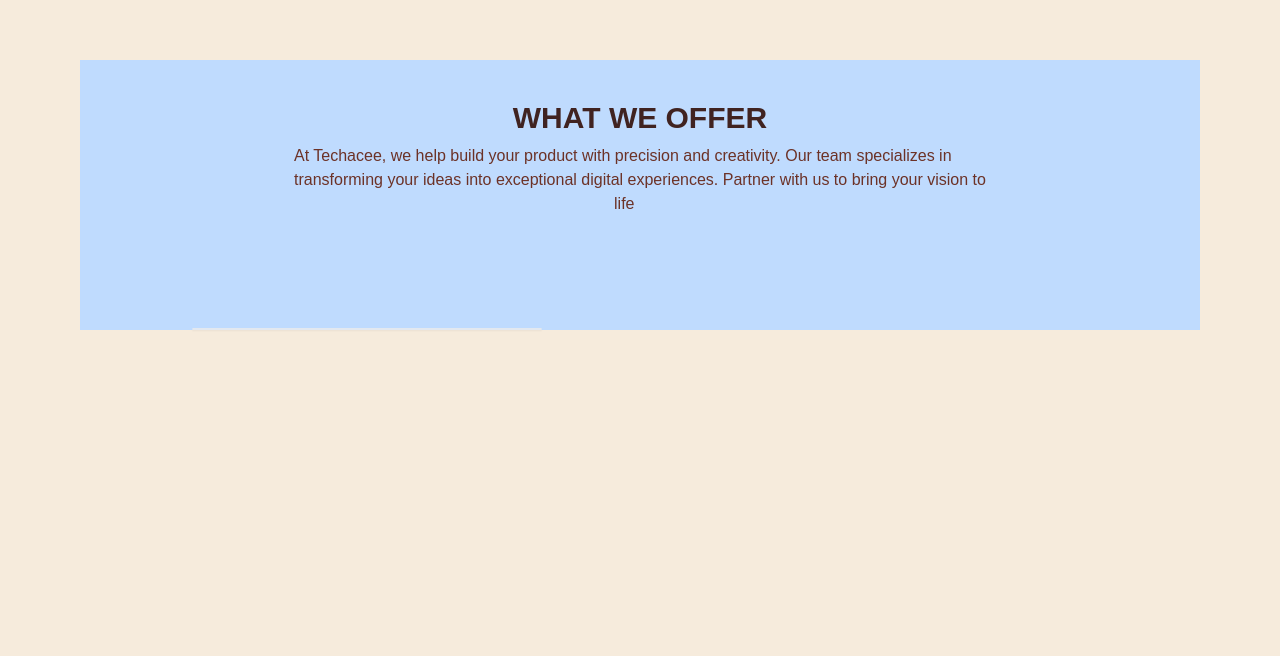
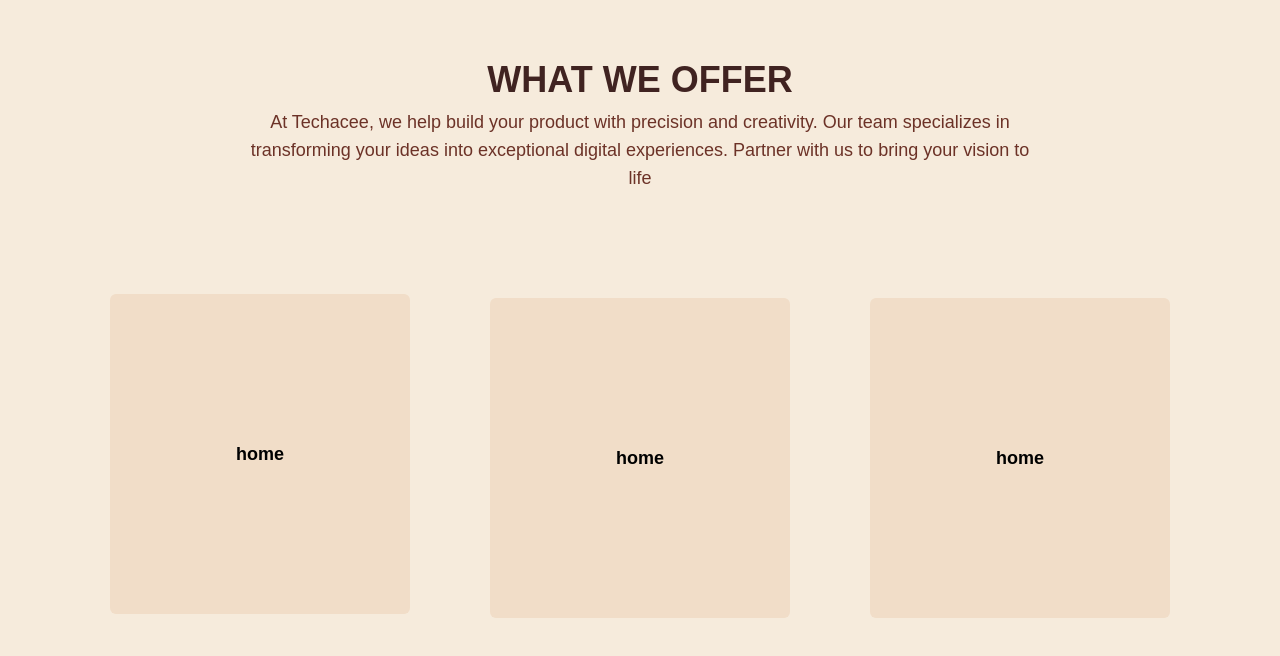
Before and after one commit to Agent-006/digitalbroo, a Next.js app: page / in a window 1280 px wide. Shown: the part 868-1524 px from the top of the page. Before the commit the page ends 1278 px from the top, so only its background shows below. Built offline with nearby package versions, Linux system fonts and the light colour scheme; a web font is replaced by a local one.

Commit message:
feat: card, refactor: offer

```diff
--- a/src/app/components/Offer.tsx
+++ b/src/app/components/Offer.tsx
@@ -1,21 +1,47 @@
-import { Card } from '@/components/ui/card'
-import React from 'react'
+import { CardBody, CardContainer, CardItem } from '@/components/ui/3d-card';
+import React from 'react';
 
 
 const Offer = () => {
   return (
-    <div className='flex flex-col items-center lg:justify-between justify-center lg:px-28 md:px-14 px-4 mt-16 gap-8 mx-5 lg:mx-20 bg-blue-200'>
-      <div className="flex flex-col items-center p-10 lg:w-full w-90%">
-      <h1 className="lg:text-3xl md:text-2xl text-2xl font-bold text-[#402321] text-center">
+    <div className='flex flex-col items-center mt-16 gap-8 mx-auto min-h-screen w-full'>
+      <div className="flex flex-col items-center  lg:w-[57rem] w-full">
+        <h1 className="lg:text-4xl md:text-3xl text-2xl font-bold text-[#402321] text-center">
           WHAT WE OFFER
         </h1>
-        <p className='mt-2 text-[#6C3227]'>At Techacee, we help build your product with precision and creativity. Our team specializes  in <br className='hidden md:block'/> transforming your ideas into exceptional digital experiences. Partner with us to bring your vision to <br className='hidden md:block'/> <span className='md:ml-[20rem]'>life</span></p>
+        <p className='mt-2 text-[#6C3227] text-center text-lg'>
+          At Techacee, we help build your product with precision and creativity. Our team specializes in
+          <br className='hidden md:block' />
+          transforming your ideas into exceptional digital experiences. Partner with us to bring your vision to
+          <br className='hidden md:block' />
+          <span>life</span>
+        </p>
       </div>
-      <div className="flex md:mt-10 mt-5 w-full flex-col">
-      <Card className="w-[350px]"></Card>
+      <div className="flex mt-1 w-full md:w-[50rem] lg:w-[70rem] flex-col md:flex-row md:gap-20 items-center md:justify-center">
+        <CardContainer className="lg:w-[300px] lg:h-[300px] w-full h-full">
+          <CardBody className="bg-medium flex items-center justify-center -mt-2">
+            <CardItem className="text-center text-lg font-bold">
+              home
+            </CardItem>
+          </CardBody>
+        </CardContainer>
+        <CardContainer className="lg:w-[300px] lg:h-[250px] w-full h-full md:mt-0 -mt-[9rem]">
+          <CardBody className="bg-medium flex items-center justify-center">
+            <CardItem className="text-center text-lg font-bold">
+              home
+            </CardItem>
+          </CardBody>
+        </CardContainer>
+        <CardContainer className="lg:w-[300px] lg:h-[300px] w-full h-full  md:mt-0 -mt-[9rem]">
+          <CardBody className="bg-medium flex items-center justify-center">
+            <CardItem className="text-center text-lg font-bold">
+              home
+            </CardItem>
+          </CardBody>
+        </CardContainer>
       </div>
     </div>
-  )
-}
+  );
+};
 
-export default Offer
+export default Offer;
--- /dev/null
+++ b/src/components/ui/3d-card.tsx
@@ -0,0 +1,154 @@
+"use client";
+
+import { cn } from "@/lib/utils";
+import React, {
+  createContext,
+  useState,
+  useContext,
+  useRef,
+  useEffect,
+} from "react";
+
+const MouseEnterContext = createContext<
+  [boolean, React.Dispatch<React.SetStateAction<boolean>>] | undefined
+>(undefined);
+
+export const CardContainer = ({
+  children,
+  className,
+  containerClassName,
+}: {
+  children?: React.ReactNode;
+  className?: string;
+  containerClassName?: string;
+}) => {
+  const containerRef = useRef<HTMLDivElement>(null);
+  const [isMouseEntered, setIsMouseEntered] = useState(false);
+
+  const handleMouseMove = (e: React.MouseEvent<HTMLDivElement>) => {
+    if (!containerRef.current) return;
+    const { left, top, width, height } =
+      containerRef.current.getBoundingClientRect();
+    const x = (e.clientX - left - width / 2) / 25;
+    const y = (e.clientY - top - height / 2) / 25;
+    containerRef.current.style.transform = `rotateY(${x}deg) rotateX(${y}deg)`;
+  };
+
+  const handleMouseEnter = (e: React.MouseEvent<HTMLDivElement>) => {
+    setIsMouseEntered(true);
+    if (!containerRef.current) return;
+  };
+
+  const handleMouseLeave = (e: React.MouseEvent<HTMLDivElement>) => {
+    if (!containerRef.current) return;
+    setIsMouseEntered(false);
+    containerRef.current.style.transform = `rotateY(0deg) rotateX(0deg)`;
+  };
+  return (
+    <MouseEnterContext.Provider value={[isMouseEntered, setIsMouseEntered]}>
+      <div
+        className={cn(
+          "py-20 flex items-center justify-center",
+          containerClassName
+        )}
+        style={{
+          perspective: "1000px",
+        }}
+      >
+        <div
+          ref={containerRef}
+          onMouseEnter={handleMouseEnter}
+          onMouseMove={handleMouseMove}
+          onMouseLeave={handleMouseLeave}
+          className={cn(
+            "flex items-center justify-center relative transition-all duration-200 ease-linear",
+            className
+          )}
+          style={{
+            transformStyle: "preserve-3d",
+          }}
+        >
+          {children}
+        </div>
+      </div>
+    </MouseEnterContext.Provider>
+  );
+};
+
+export const CardBody = ({
+  children,
+  className,
+}: {
+  children: React.ReactNode;
+  className?: string;
+}) => {
+  return (
+    <div
+      className={cn(
+        "h-[20rem] w-96 rounded-md [transform-style:preserve-3d]  [&>*]:[transform-style:preserve-3d]",
+        className
+      )}
+    >
+      {children}
+    </div>
+  );
+};
+
+export const CardItem = ({
+  as: Tag = "div",
+  children,
+  className,
+  translateX = 0,
+  translateY = 0,
+  translateZ = 0,
+  rotateX = 0,
+  rotateY = 0,
+  rotateZ = 0,
+  ...rest
+}: {
+  as?: React.ElementType;
+  children: React.ReactNode;
+  className?: string;
+  translateX?: number | string;
+  translateY?: number | string;
+  translateZ?: number | string;
+  rotateX?: number | string;
+  rotateY?: number | string;
+  rotateZ?: number | string;
+  [key: string]: any;
+}) => {
+  const ref = useRef<HTMLDivElement>(null);
+  const [isMouseEntered] = useMouseEnter();
+
+  useEffect(() => {
+    handleAnimations();
+  }, [isMouseEntered]);
+
+  const handleAnimations = () => {
+    if (!ref.current) return;
+    if (isMouseEntered) {
+      ref.current.style.transform = `translateX(${translateX}px) translateY(${translateY}px) translateZ(${translateZ}px) rotateX(${rotateX}deg) rotateY(${rotateY}deg) rotateZ(${rotateZ}deg)`;
+    } else {
+      ref.current.style.transform = `translateX(0px) translateY(0px) translateZ(0px) rotateX(0deg) rotateY(0deg) rotateZ(0deg)`;
+    }
+  };
+
+  return (
+    <Tag
+      ref={ref}
+      className={cn("w-fit transition duration-200 ease-linear", className)}
+      {...rest}
+    >
+      {children}
+    </Tag>
+  );
+};
+
+// Create a hook to use the context
+export const useMouseEnter = () => {
+  const context = useContext(MouseEnterContext);
+  if (context === undefined) {
+    throw new Error("useMouseEnter must be used within a MouseEnterProvider");
+  }
+  return context;
+};
--- a/tailwind.config.ts
+++ b/tailwind.config.ts
@@ -26,6 +26,9 @@
         light: {
           DEFAULT: "#F6EBDC",
           200: "#FFF",
+        },
+        medium:{
+          DEFAULT: "#F1DDC8"
         },
         border: "hsl(var(--border))",
         input: "hsl(var(--input))",
```
